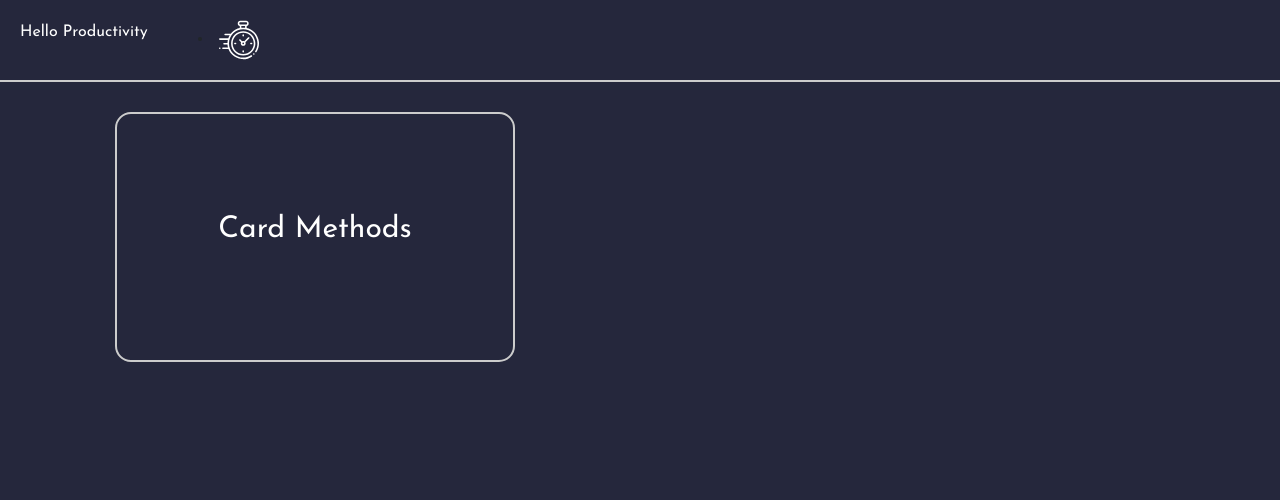
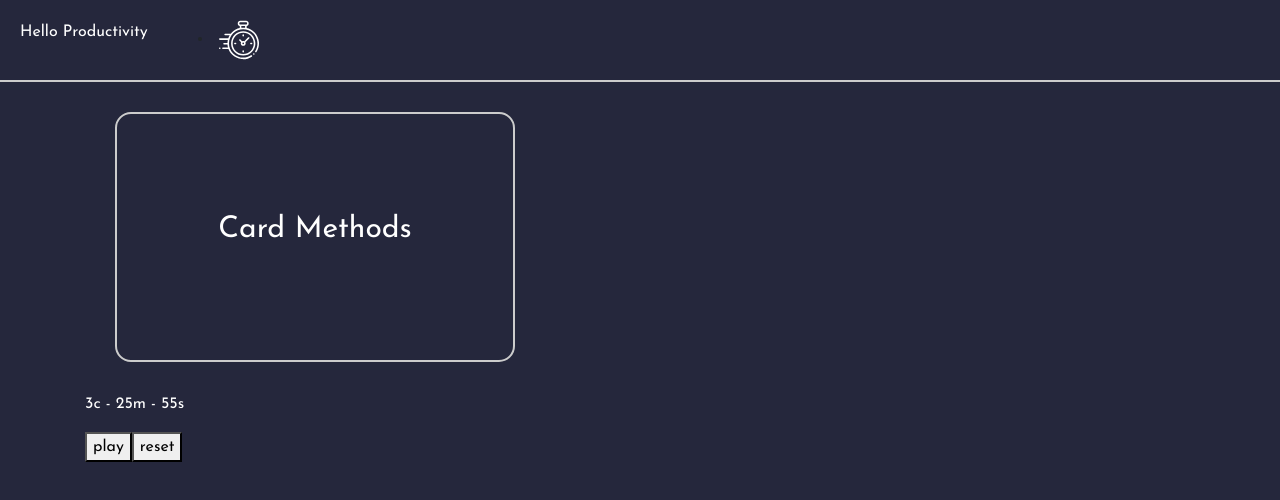
Before and after one commit to leonidcc/productivity-app, a React (Create React App) app: page / in a window 1280 px wide. Shown: the top 500 px of the page. Built offline with nearby package versions, Linux system fonts and the light colour scheme.

Commit message:
new componet test

```diff
--- a/src/App.js
+++ b/src/App.js
@@ -2,6 +2,7 @@ import "./styles/App.css";
 import "bootstrap/dist/css/bootstrap.min.css";
 import Header from "./components/Header/index";
 import Card from "./components/Card/index";
+import Tests from "./components/Cronometro/index";
 
 function App() {
   return (
@@ -11,6 +12,7 @@ function App() {
         {/* Aqui Enrutador */}
         {/* Vistas */}
         <Card />
+        <Tests/>
       </div>
     </div>
   );
--- /dev/null
+++ b/src/components/Cronometro/index.html
@@ -0,0 +1,2 @@
+<button type="button" name="button">pausa</button>
+<button type="button" name="button">reset</button>
--- /dev/null
+++ b/src/components/Cronometro/index.js
@@ -0,0 +1,53 @@
+import React, { useState, useEffect } from 'react';
+
+export default function Tests() {
+    let [cron, setCron] = useState({
+        "ciclo":3,
+        "work":25,
+        "relax":5,
+        "secons":60,
+        "status":false
+    });
+
+    useEffect(() => {
+        console.log("jajajaj");
+        const interval = setInterval(() => {
+            Update(cron,setCron)
+    }, 1000);
+    return () => clearInterval(interval);
+  }, []);
+
+
+    let play = ()=>  Play(cron,setCron);
+    let pause = ()=> Pause(cron,setCron);
+    let reset = ()=>  Reset(cron,setCron);
+      return (
+          <div>
+              <p className="text-white">{cron.ciclo}c - {cron.work}m - {cron.secons}s</p>
+              {(cron.status)
+                  ?<button onClick={pause} >pause</button>
+                  :<button onClick={play}  >play</button>
+              }
+              <button onClick={reset}  type="button" name="button">reset</button>
+          </div>
+      );
+}
+
+function Play(cron,setCron){
+    setCron({...cron, "status":true});
+}
+function Pause(cron,setCron){
+    setCron({...cron, "status":false})
+}
+function Reset(cron,setCron){
+    setCron({
+        "ciclo":3,
+        "work":25,
+        "relax":5,
+        "secons":60,
+        "status":false
+    })
+}
+function Update(cron,setCron){
+    setCron({...cron,"secons":--cron.secons })
+}
```
Also changed, not shown: 1 other file (tests, documents, lock files or other folders).
